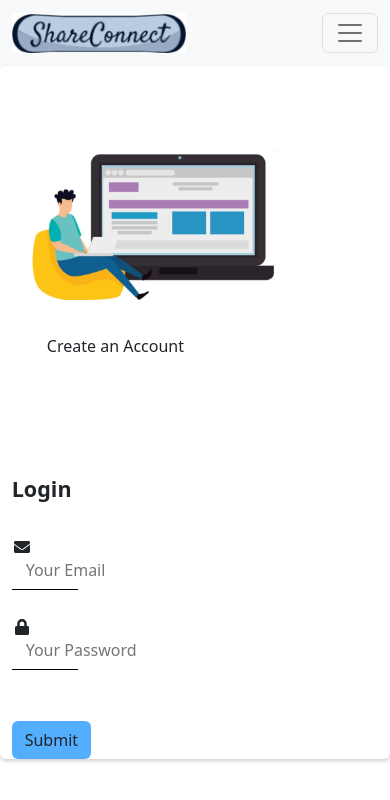
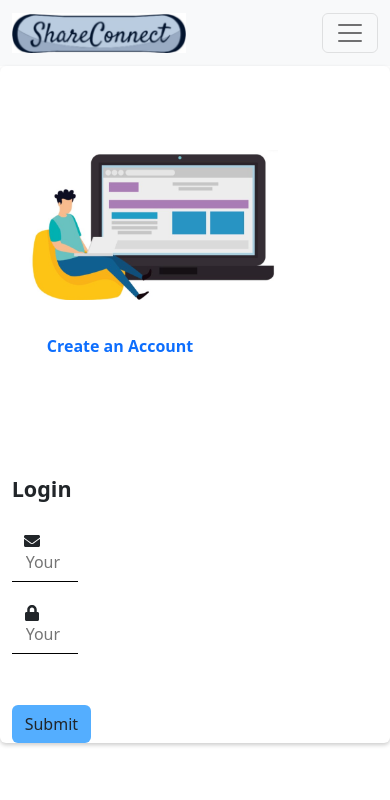
Before and after one commit to UtkarshVijayvergia/ShareConnect, a React (Create React App) app in the folder frontend/: page /login in a window 390 px wide. Shown: the top 800 px of the page. Built offline with nearby package versions, Linux system fonts and the light colour scheme.

Commit message:
user input responsive bug fix

```diff
--- a/frontend/src/pages/auth/Login.jsx
+++ b/frontend/src/pages/auth/Login.jsx
@@ -68,10 +68,10 @@ const Login = () => {
                     <div className='row'>
                         <div className="col">
                             <div className='img-login'>
-                                <img src={require(`./images/login.jpg`)} height="150px" alt="ShareConnect"/>
+                                <img src={require(`../../assets/images/auth/login.jpg`)} height="150px" alt="ShareConnect"/>
                             </div>
                             <div className='toRegister'>
-                                <Link className="nav-link active" aria-current="page" to={`/register`}>Create an Account</Link>
+                                <b><Link className="no-decoration" aria-current="page" to={`/register`}>Create an Account</Link></b>
                             </div>
                         </div>
                         <div className="col">
@@ -83,13 +83,13 @@ const Login = () => {
                                     <div className="form-group formPadder">
                                         <div className='inputTaker form-control'>
                                             <FaEnvelope className='faFig'/>
-                                            <input className="borderRemover" type="email" id='email' name='email' value={email} placeholder='Your Email' onChange={onChange}/>
+                                            <input type="email" id='email' name='email' value={email} placeholder='Your Email' onChange={onChange}/>
                                         </div>
                                     </div>
                                     <div className="form-group formPadder">
                                         <div className='inputTaker form-control'>
                                             <FaLock className='faFig'/>
-                                            <input className="borderRemover" type="password" id='password' name='password' value={password} placeholder='Your Password' onChange={onChange}/>
+                                            <input type="password" id='password' name='password' value={password} placeholder='Your Password' onChange={onChange}/>
                                         </div>
                                     </div>
                                     <div className="form-group submitForm">
--- a/frontend/src/pages/auth/login.css
+++ b/frontend/src/pages/auth/login.css
@@ -37,6 +37,11 @@
 }
 
 
+.no-decoration{
+    text-decoration: none;
+}
+
+
 .rightCol{
     padding-left: 3vw;
 }
@@ -54,26 +59,54 @@
 }
 
 
-.inputTaker{
+/* .inputTaker{
     border-color: black;
     border-radius: 0%;
     border-top: 0;
     border-left: 0;
     border-right: 0;
     max-width: 17vw;
+} */
+
+
+.inputTaker {
+    display: flex;
+    align-items: center;
+    max-width: 17vw;
+    width: 100%;
+    border-color: black;
+    border-radius: 0%;
+    border-top: 0;
+    border-left: 0;
+    border-right: 0;
+}
+
+.inputTaker .faFig {
+    margin-right: 13px;
+}
+
+.inputTaker input {
+    flex-grow: 1;
+    border: none;
+    outline: none;
+    width: 100%;
+}
+
+@media (max-width: 768px) {
+    .inputTaker {
+        flex-wrap: wrap;
+    }
+
+    .inputTaker .faFig {
+        margin-right: 5px;
+    }
 }
 
 
-.faFig{
+/* .faFig{
     margin-left: -10px;
     margin-right: 13px;
-}
-
-
-.borderRemover{
-    border: none;
-    outline: none;
-}
+} */
 
 
 .submitForm{
```
Also changed, not shown: frontend/src/assets/images/auth/login.jpg (renamed from frontend/src/pages/auth/images/login.jpg).
